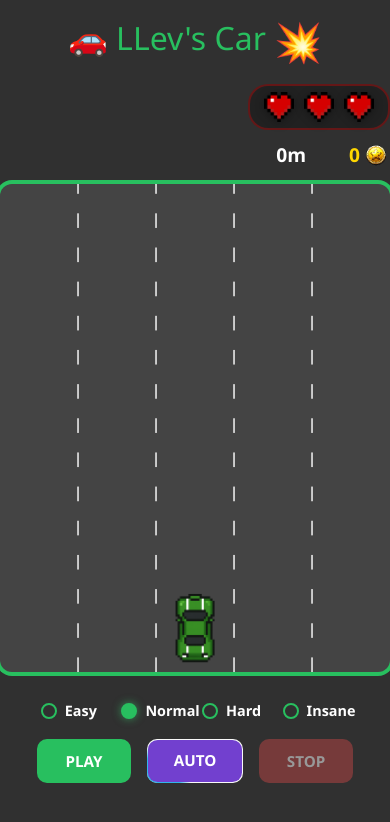
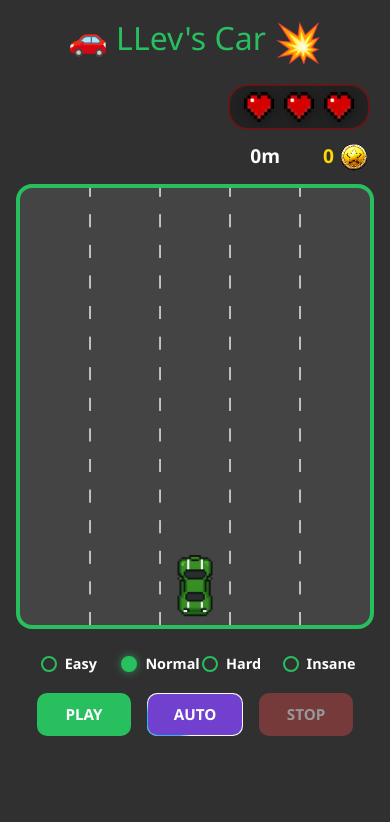
Before and after one commit to sevenzing/llev.me, a React (Vite) app in the folder car-react/: page / in a window 390 px wide. Shown: the top 822 px of the page. Built offline with nearby package versions, Linux system fonts and the light colour scheme.

Commit message:
small css fix

```diff
--- a/car-react/src/constants/gameConstants.ts
+++ b/car-react/src/constants/gameConstants.ts
@@ -195,8 +195,8 @@ interface GameState {
 type MoveDirection = 'left' | 'right' | null;
 `;
 
-const GAP = 60;
-const SIZE = 48;
+const GAP = 50;
+const SIZE = 40;
 export const COIN_CONFIG = {
   width: SIZE,
   height: SIZE,
--- a/car-react/src/styles/Game.module.css
+++ b/car-react/src/styles/Game.module.css
@@ -112,4 +112,8 @@
     height: auto;
     padding: 16px 8px 0 8px;
   }
+
+  .carGame {
+    margin: 0px 20px;
+  }
 }
--- a/car-react/src/styles/GameHeader.module.css
+++ b/car-react/src/styles/GameHeader.module.css
@@ -161,9 +161,8 @@
 }
 
 .coinIcon {
-  width: 24px;
-  height: 24px;
-  margin-right: 2px;
+  width: 32px;
+  height: 32px;
 }
 
 .coinCount {
```
